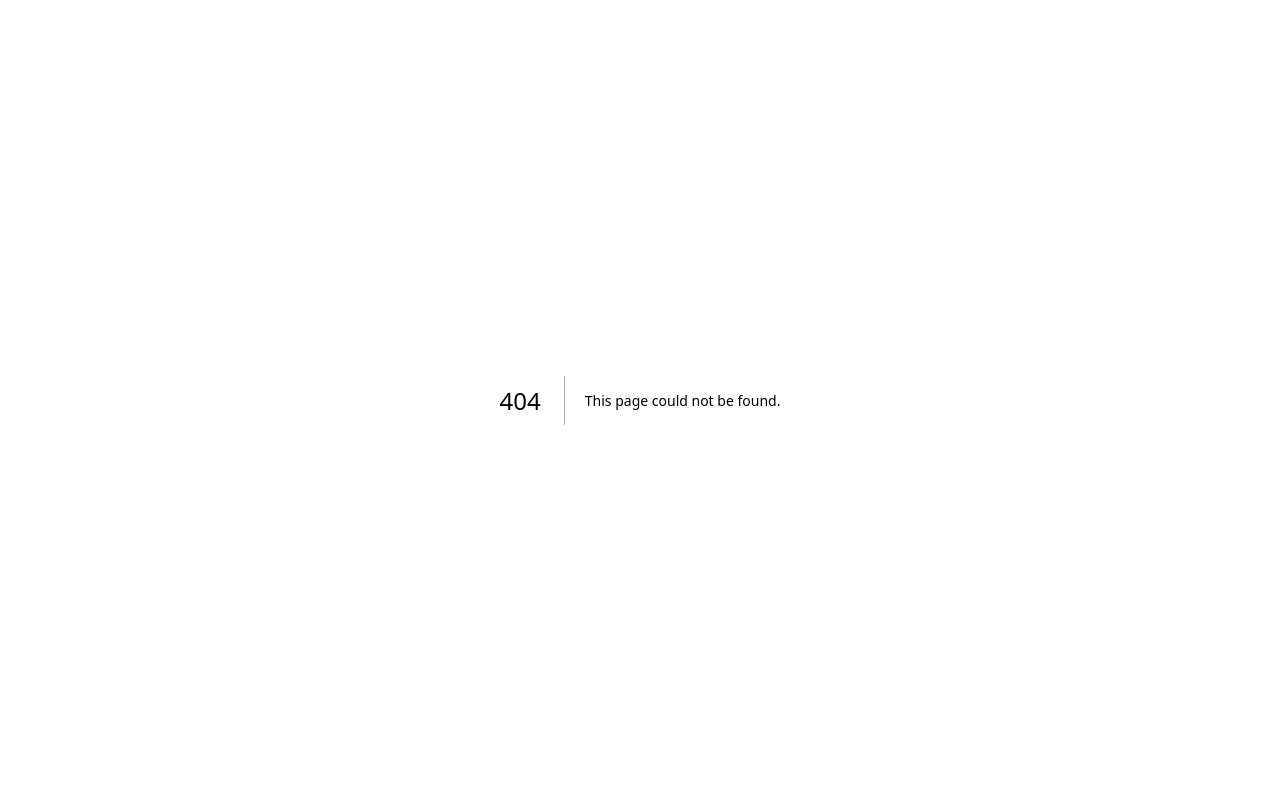
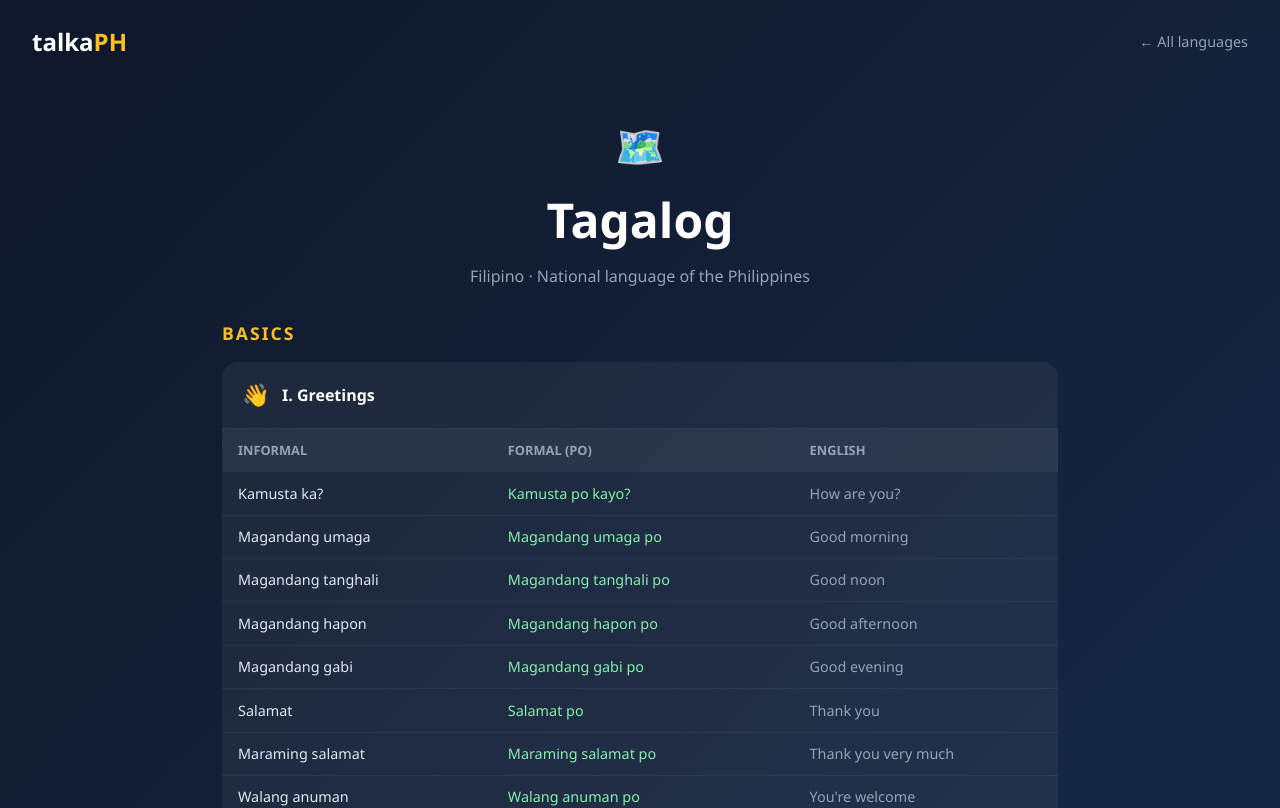
Before and after one commit to schoolprobuddy/talkaph, a Next.js app: page /learn/tagalog in a window 1280 px wide. Before the commit this address had no page. Shown: the top 808 px of the page. Built offline with nearby package versions, Linux system fonts and the light colour scheme.

Commit message:
Create page.js

```diff
--- /dev/null
+++ b/app/learn/tagalog/page.js
@@ -0,0 +1,162 @@
+import Link from "next/link";
+
+const LESSONS = {
+  basics: [
+    { id: "tl-b1", title: "I. Greetings", icon: "👋", rows: [
+      ["Kamusta ka?","Kamusta po kayo?","How are you?"],
+      ["Magandang umaga","Magandang umaga po","Good morning"],
+      ["Magandang tanghali","Magandang tanghali po","Good noon"],
+      ["Magandang hapon","Magandang hapon po","Good afternoon"],
+      ["Magandang gabi","Magandang gabi po","Good evening"],
+      ["Salamat","Salamat po","Thank you"],
+      ["Maraming salamat","Maraming salamat po","Thank you very much"],
+      ["Walang anuman","Walang anuman po","You're welcome"],
+      ["Paalam","Paalam po","Goodbye"],
+      ["Oo","Opo","Yes"],
+      ["Hindi","Hindi po","No"],
+      ["Ingat ka","Ingat po kayo","Take care"],
+      ["Maligayang kaarawan","Maligayang kaarawan po","Happy birthday"],
+      ["Pasensya na","Pasensya na po","I am sorry"],
+      ["Tuloy ka","Tuloy po kayo","Please come in"],
+    ], hasFormal: true },
+    { id: "tl-b2", title: "II. Numbers", icon: "🔢", rows: [
+      ["Isa","One"],["Dalawa","Two"],["Tatlo","Three"],["Apat","Four"],["Lima","Five"],
+      ["Anim","Six"],["Pito","Seven"],["Walo","Eight"],["Siyam","Nine"],["Sampu","Ten"],
+    ], hasFormal: false },
+    { id: "tl-b3", title: "III. Family Members", icon: "👨‍👩‍👧", rows: [
+      ["Ama / Tatay","Father"],["Ina / Nanay","Mother"],["Kuya","Older brother"],
+      ["Ate","Older sister"],["Kapatid","Sibling"],["Lolo","Grandfather"],
+      ["Lola","Grandmother"],["Tito","Uncle"],["Tita","Aunt"],["Anak","Child"],["Pinsan","Cousin"],
+    ], hasFormal: false },
+    { id: "tl-b4", title: "IV. Colors", icon: "🎨", rows: [
+      ["Pula","Red"],["Asul","Blue"],["Berde","Green"],["Dilaw","Yellow"],
+      ["Puti","White"],["Itim","Black"],["Kahel","Orange"],["Lila","Purple"],
+      ["Rosas","Pink"],["Kayumanggi","Brown"],
+    ], hasFormal: false },
+    { id: "tl-b5", title: "V. Days of the Week", icon: "📅", rows: [
+      ["Lunes","Monday"],["Martes","Tuesday"],["Miyerkules","Wednesday"],
+      ["Huwebes","Thursday"],["Biyernes","Friday"],["Sabado","Saturday"],["Linggo","Sunday"],
+    ], hasFormal: false },
+  ],
+  vocabulary: [
+    { id: "tl-v1", title: "I. Food & Drinks", icon: "🍚", rows: [
+      ["Kanin","Cooked rice"],["Bigas","Uncooked rice"],["Tubig","Water"],
+      ["Tinapay","Bread"],["Manok","Chicken"],["Baboy","Pork"],["Isda","Fish"],
+      ["Itlog","Egg"],["Gulay","Vegetables"],["Prutas","Fruit"],["Gatas","Milk"],["Kape","Coffee"],
+    ], hasFormal: false },
+    { id: "tl-v2", title: "II. Body Parts", icon: "🧍", rows: [
+      ["Ulo","Head"],["Mukha","Face"],["Mata","Eye"],["Ilong","Nose"],
+      ["Bibig","Mouth"],["Tainga","Ear"],["Leeg","Neck"],["Kamay","Hand"],
+      ["Braso","Arm"],["Tiyan","Stomach"],["Puso","Heart"],["Paa","Foot"],
+    ], hasFormal: false },
+    { id: "tl-v3", title: "III. Places", icon: "🏘️", rows: [
+      ["Palengke","Market"],["Tindahan","Store"],["Ospital","Hospital"],
+      ["Paaralan","School"],["Simbahan","Church"],["Bangko","Bank"],
+      ["Parke","Park"],["Bahay","House"],["Kalsada","Street"],
+    ], hasFormal: false },
+    { id: "tl-v4", title: "IV. Weather", icon: "🌤️", rows: [
+      ["Mainit","Hot"],["Malamig","Cold"],["Maulan","Rainy"],["Maaraw","Sunny"],
+      ["Mahangin","Windy"],["Maulap","Cloudy"],["Bagyo","Typhoon"],
+      ["Tag-araw","Dry season"],["Tag-ulan","Rainy season"],
+    ], hasFormal: false },
+  ],
+  advanced: [
+    { id: "tl-a1", title: "I. Introducing Yourself", icon: "💬", rows: [
+      ["Ang pangalan ko ay ___","—","My name is ___"],
+      ["Ako ay taga-[lugar]","Ako po ay taga-[lugar]","I am from [place]"],
+      ["Masaya akong makilala ka","Masaya po akong makilala kayo","Nice to meet you"],
+      ["Ano ang trabaho mo?","Ano po ang trabaho ninyo?","What is your work?"],
+      ["Ilang taon ka na?","Ilang taon na po kayo?","How old are you?"],
+    ], hasFormal: true },
+    { id: "tl-a2", title: "II. Asking Directions", icon: "🗺️", rows: [
+      ["Nasaan ang banyo?","Nasaan po ang banyo?","Where is the restroom?"],
+      ["Paano pumunta sa ___?","Paano po pumunta sa ___?","How do I get to ___?"],
+      ["Lumiko sa kaliwa","Lumiko po sa kaliwa","Turn left"],
+      ["Lumiko sa kanan","Lumiko po sa kanan","Turn right"],
+      ["Diretso lang","Diretso lang po","Go straight"],
+      ["Malapit lang","Malapit lang po","It's just nearby"],
+      ["Malayo ba?","Malayo po ba?","Is it far?"],
+    ], hasFormal: true },
+    { id: "tl-a3", title: "III. Everyday Expressions", icon: "🗣️", rows: [
+      ["Sige","Sige po","Okay / Sure"],
+      ["Ay nako!","—","Oh my! (surprise)"],
+      ["Hindi ko alam","Hindi ko po alam","I don't know"],
+      ["Sandali lang","Sandali lang po","Just a moment"],
+      ["Gutom na ako","Gutom na po ako","I am already hungry"],
+      ["Pagod na ako","Pagod na po ako","I am already tired"],
+      ["Mahal kita","—","I love you"],
+      ["Kumain ka na ba?","Kumain na po kayo?","Have you eaten?"],
+    ], hasFormal: true },
+  ],
+};
+
+const TABS = ["basics", "vocabulary", "advanced"];
+const TAB_LABELS = { basics: "Basics", vocabulary: "Vocabulary", advanced: "Advanced" };
+
+export default function TagalogPage() {
+  return (
+    <main style={{
+      minHeight: "100vh",
+      background: "linear-gradient(135deg, #0f172a 0%, #1e3a5f 50%, #0f4c3a 100%)",
+      fontFamily: "'Segoe UI', system-ui, sans-serif",
+      color: "#fff",
+    }}>
+      <nav style={{ padding: "1.5rem 2rem", display: "flex", justifyContent: "space-between", alignItems: "center" }}>
+        <Link href="/" style={{ textDecoration: "none" }}>
+          <span style={{ fontSize: "1.5rem", fontWeight: "800" }}>talka<span style={{ color: "#fbbf24" }}>PH</span></span>
+        </Link>
+        <Link href="/learn" style={{ color: "#94a3b8", textDecoration: "none", fontSize: "0.9rem" }}>← All languages</Link>
+      </nav>
+
+      <section style={{ textAlign: "center", padding: "2rem 2rem 1rem" }}>
+        <div style={{ fontSize: "2.5rem", marginBottom: "0.5rem" }}>🗺️</div>
+        <h1 style={{ fontSize: "clamp(1.8rem, 4vw, 3rem)", fontWeight: "900", marginBottom: "0.5rem" }}>Tagalog</h1>
+        <p style={{ color: "#94a3b8", fontSize: "1rem" }}>Filipino · National language of the Philippines</p>
+      </section>
+
+      {TABS.map(tab => (
+        <section key={tab} style={{ padding: "1rem 2rem 2rem", maxWidth: "900px", margin: "0 auto", width: "100%" }}>
+          <h2 style={{ fontSize: "1.1rem", fontWeight: "700", color: "#fbbf24", textTransform: "uppercase", letterSpacing: "2px", marginBottom: "1rem" }}>
+            {TAB_LABELS[tab]}
+          </h2>
+          {LESSONS[tab].map(lesson => (
+            <div key={lesson.id} style={{ marginBottom: "2rem", background: "rgba(255,255,255,0.05)", borderRadius: "1rem", overflow: "hidden" }}>
+              <div style={{ padding: "1rem 1.25rem", borderBottom: "1px solid rgba(255,255,255,0.08)", display: "flex", alignItems: "center", gap: "0.75rem" }}>
+                <span style={{ fontSize: "1.4rem" }}>{lesson.icon}</span>
+                <span style={{ fontWeight: "700", fontSize: "1rem" }}>{lesson.title}</span>
+              </div>
+              <div style={{ overflowX: "auto" }}>
+                <table style={{ width: "100%", borderCollapse: "collapse", fontSize: "0.9rem" }}>
+                  <thead>
+                    <tr style={{ background: "rgba(255,255,255,0.05)" }}>
+                      {lesson.hasFormal
+                        ? <><th style={th}>Informal</th><th style={th}>Formal (po)</th><th style={th}>English</th></>
+                        : <><th style={th}>Tagalog</th><th style={th}>English</th></>
+                      }
+                    </tr>
+                  </thead>
+                  <tbody>
+                    {lesson.rows.map((row, i) => (
+                      <tr key={i} style={{ borderBottom: "1px solid rgba(255,255,255,0.05)" }}>
+                        {row.map((cell, j) => (
+                          <td key={j} style={{ ...td, color: j === 0 ? "#e2e8f0" : j === 1 && lesson.hasFormal ? "#86efac" : "#94a3b8" }}>{cell}</td>
+                        ))}
+                      </tr>
+                    ))}
+                  </tbody>
+                </table>
+              </div>
+            </div>
+          ))}
+        </section>
+      ))}
+
+      <footer style={{ textAlign: "center", padding: "2rem", color: "#334155", fontSize: "0.8rem" }}>
+        © 2026 talkaPH · Learn Filipino languages
+      </footer>
+    </main>
+  );
+}
+
+const th = { padding: "0.75rem 1rem", textAlign: "left", color: "#94a3b8", fontWeight: "600", fontSize: "0.8rem", textTransform: "uppercase" };
+const td = { padding: "0.65rem 1rem" };
```
